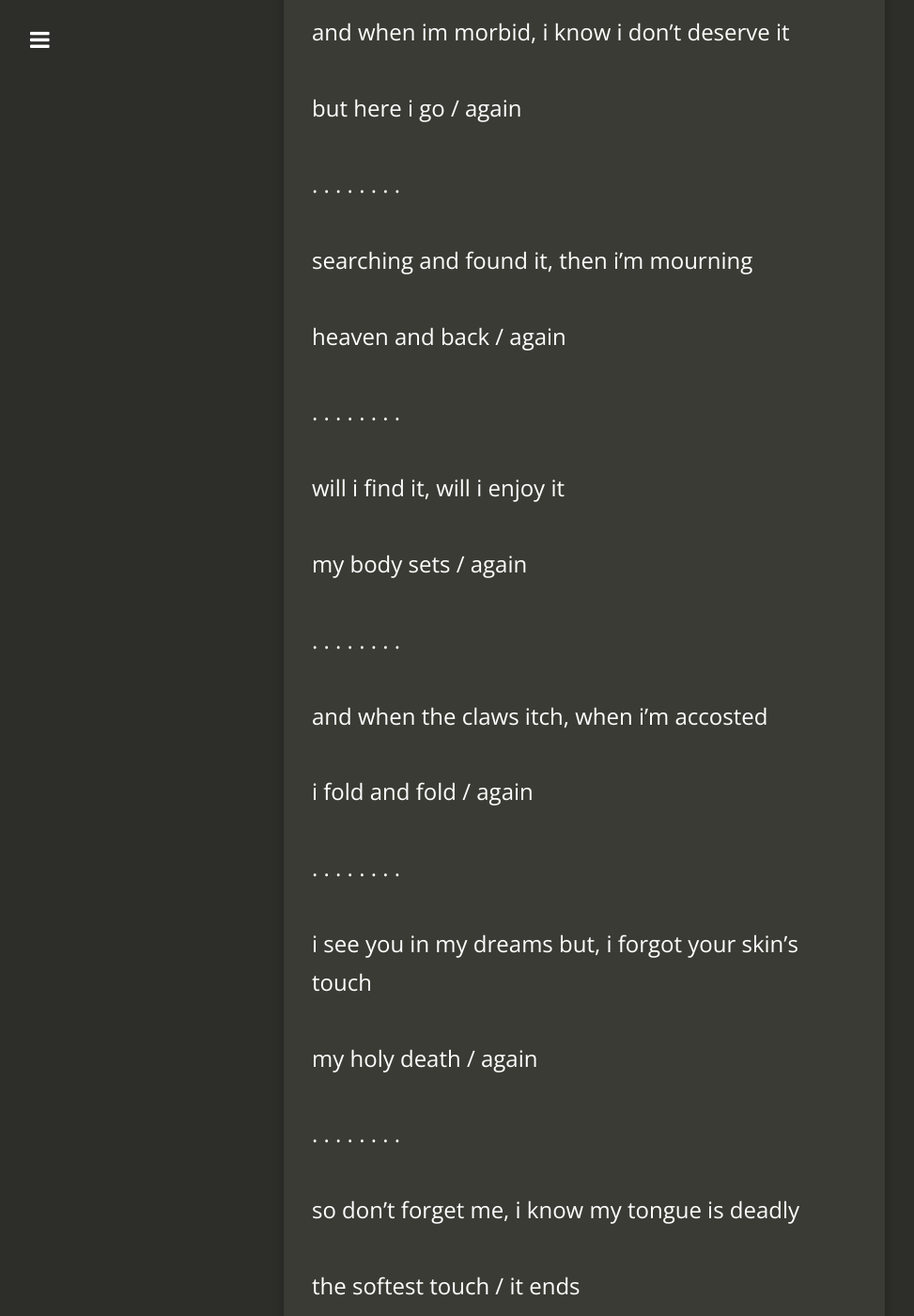
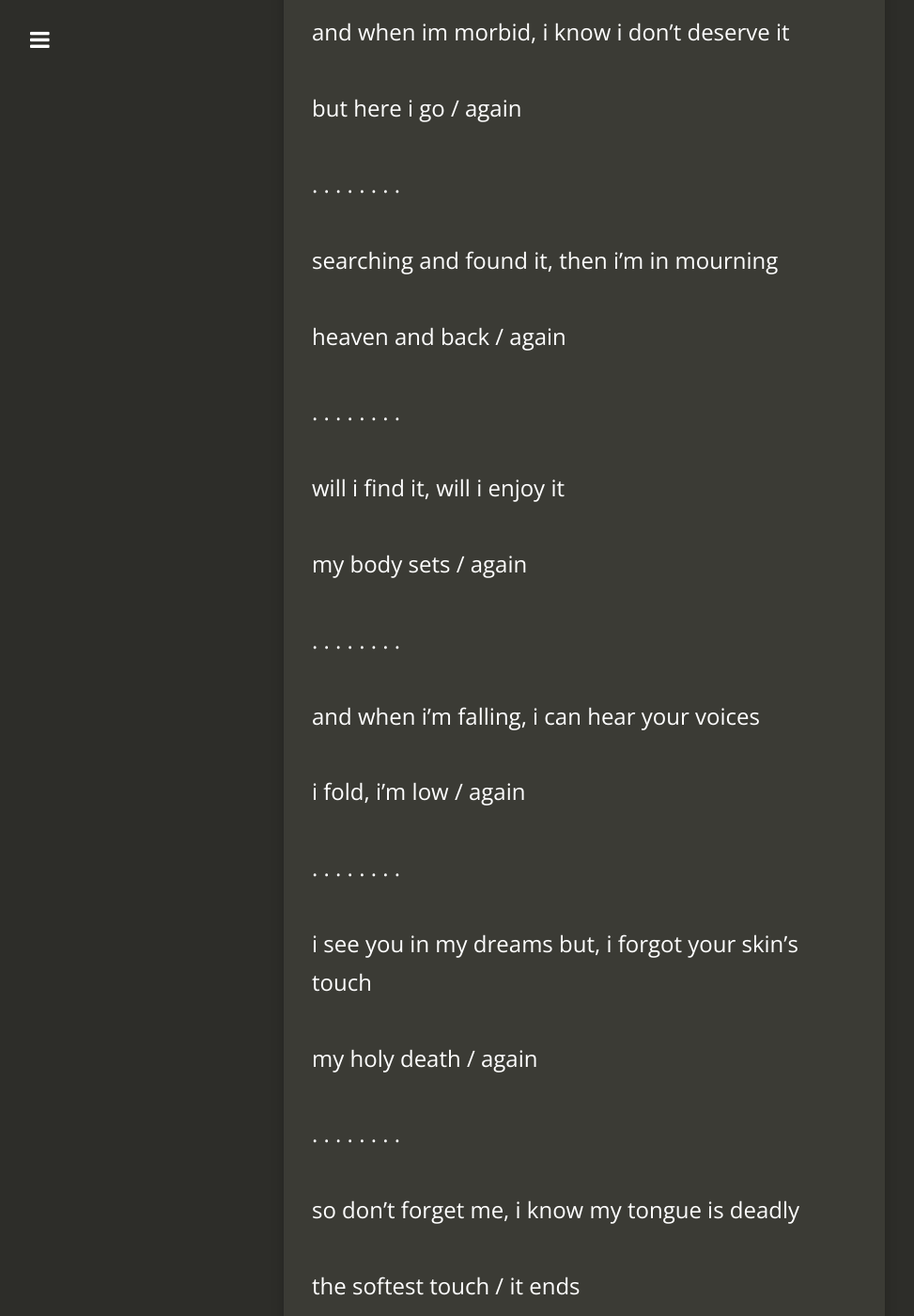
Before and after one commit to jacobtomlinson/carte-noire, a Jekyll site: the page built from _posts/2020-04-10-again.md, in a window 1280 px wide and 1400 px high, scrolled down 784 px. Shown: the whole window at 94% size, without its empty margins (18-991 px from the left). Built offline with Jekyll 4.4.1, drawn with Linux system fonts in a browser that asks for light colours; nearby versions of some CDN libraries; comment, search, counter and statistics services are not loaded; some of the changed text lies outside the part shown.

Commit message:
Upload first round of changes to again poem.

```diff
--- a/_posts/2020-04-10-again.md
+++ b/_posts/2020-04-10-again.md
@@ -30,7 +30,7 @@ but here i go / again
 
 . . . . . . . .
 
-searching and found it, then i'm mourning
+searching and found it, then i'm in mourning
 
 heaven and back / again
 
@@ -42,9 +42,9 @@ my body sets / again
 
 . . . . . . . .
 
-and when the claws itch, when i'm accosted
+and when i'm falling, i can hear your voices
 
-i fold and fold / again
+i fold, i'm low / again
 
 . . . . . . . .
 
```
Also changed, not shown: other parts of _posts/2020-04-10-again.md (+1 -1 lines).
